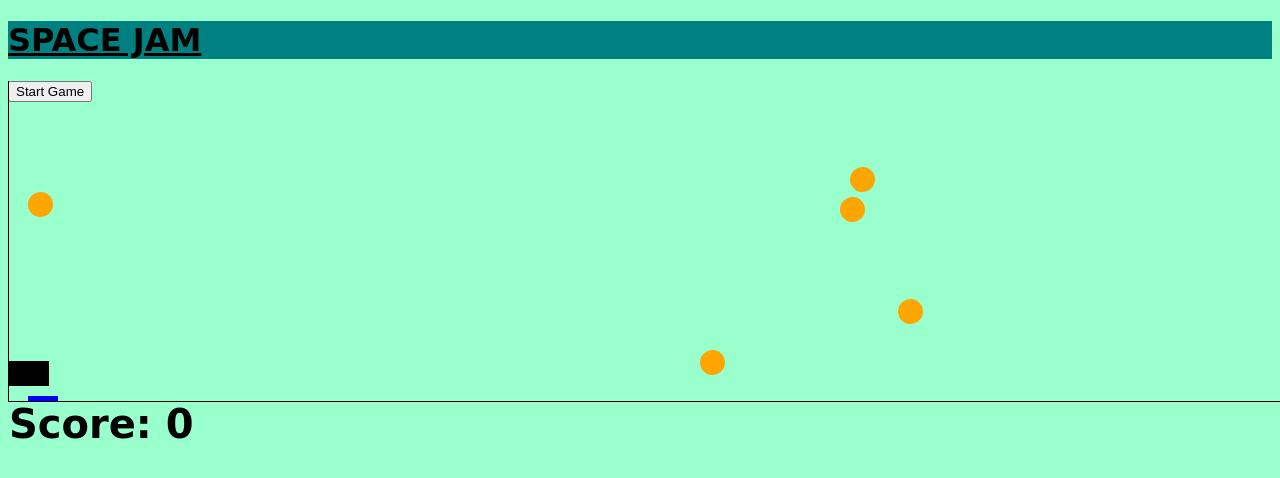
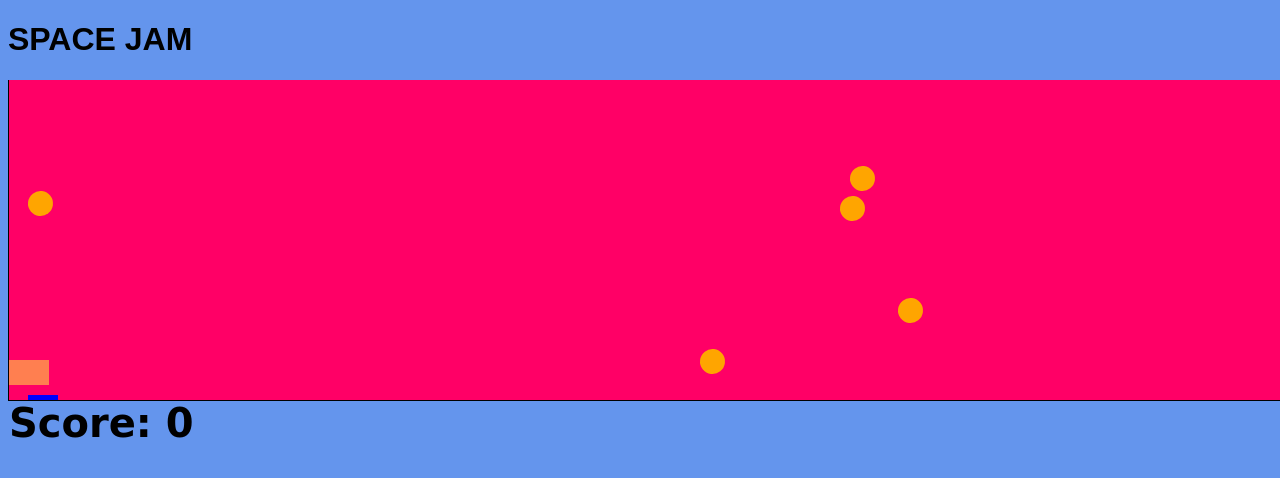
Before and after one commit to alvinchong92/Ball-Game, a website: page index.html in a window 1280 px wide. Drawn offline with nearby package versions, Linux system fonts and the light colour scheme.

```diff
--- a/styles.css
+++ b/styles.css
@@ -1,16 +1,13 @@
 body {
-  background: rgb(153, 255, 204);
+  background: #6495ED;
 }
 
 .banner {
   text-align: left;
   font-size: 1rem;
-  font-family: 'Lobster', cursive;
-  text-decoration: underline;
+  font-family: 'Signika', sans-serif;
   margin: 0 auto;
   padding: 0;
-  background-color: teal;
-
 
 
 }
@@ -19,7 +16,7 @@
   position: absolute;
   width:  100%;
   height: 320px;
-/*  background: rgb(255, 0, 102);*/
+  background: rgb(255, 0, 102);
   border: 1px solid black;
   border-top: green;
  }
@@ -41,7 +38,7 @@
   position: absolute;
   height: 25px;
   width: 40px;
-  background: black;
+  background: #FF7F50;
   display: inline-block;
   left: 0;
   bottom: 2;
@@ -89,14 +86,4 @@
     100% {
         top:280px;
     }
-
-
-
- /*#floor {
-  position: relative;
-  z-index: 1;
-  height: 50px;
-  width: 100%;
-  background:black;
- }
-*/
+}
```
